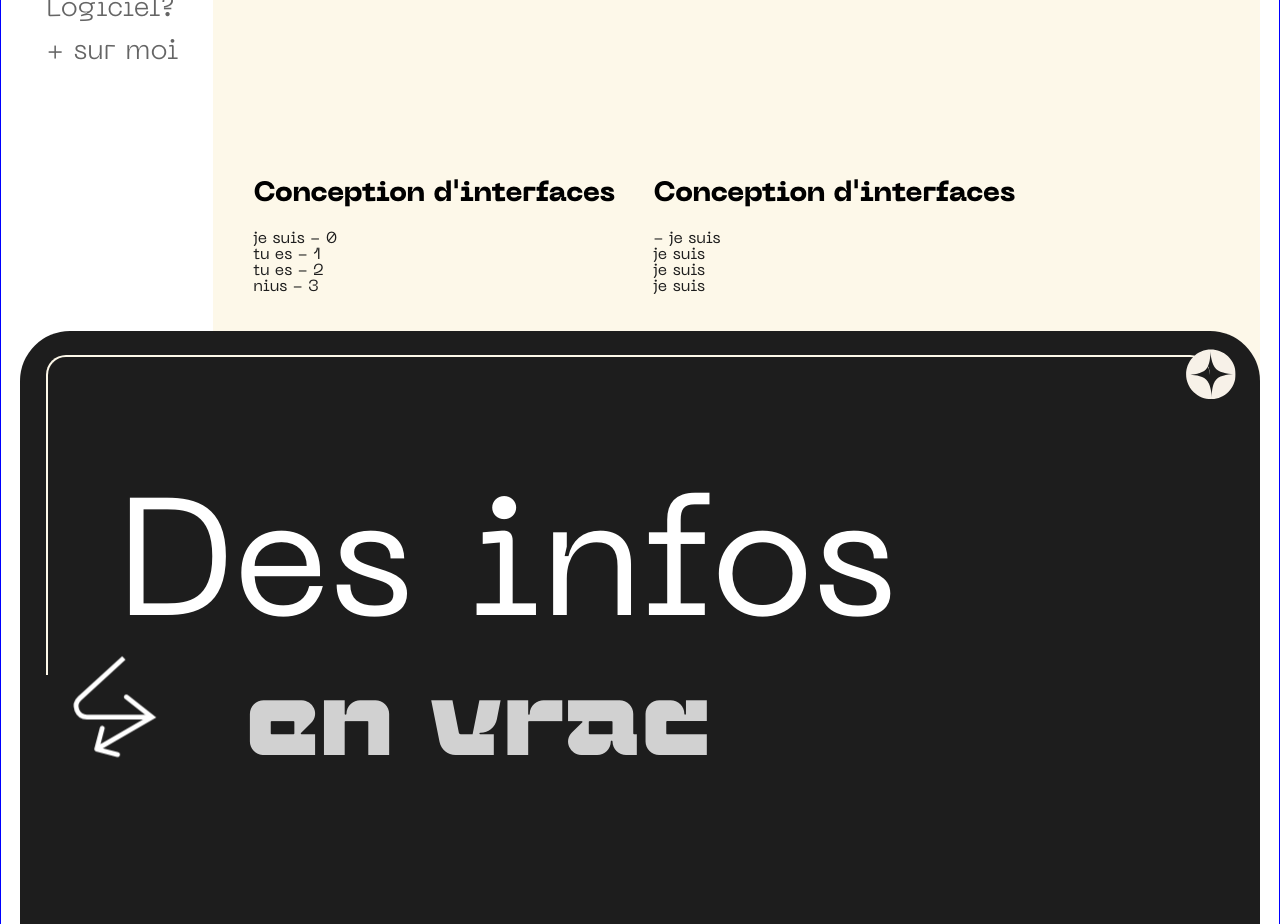
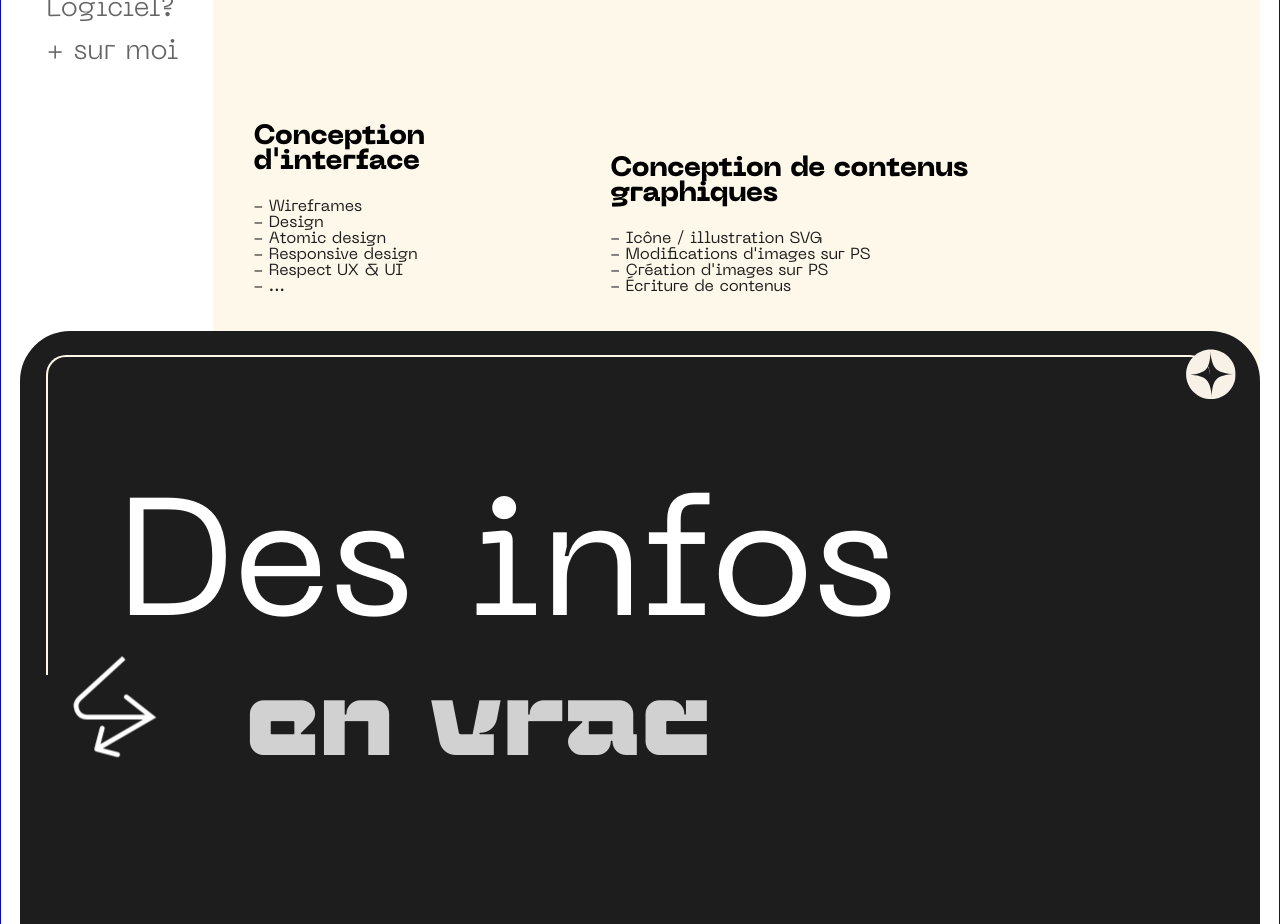
Before and after one commit to antozr/portfolio-v2, a Vue app in the folder portfolio2/: page /#/ in a window 1280 px wide. Shown: the part 2920-3844 px from the top of the page. Built offline with nearby package versions, Linux system fonts and the light colour scheme.

Commit message:
ADD data about section

```diff
--- a/portfolio2/src/components/AboutSectionVue.vue
+++ b/portfolio2/src/components/AboutSectionVue.vue
@@ -3,27 +3,87 @@ import SmallColInfoVue from "./SmallColInfo.vue";
 import BoxTitleHome from './BoxTitleHome.vue';
 import { ref } from "vue";
 
-let allLinkAbout = [{name: 'Design',actif:true}, {name: 'Frontend', actif: false}, {name:'Logiciel?', actif: false},{name:'+ sur moi', actif: false}];
-let arrayAbout = [{
-    title1 : "Conception d'interface",
-    allItem : [
-        "je suis",
-        "tu es","tu es",'nius'
+let allLinkAbout = [{ name: 'Design', actif: true }, { name: 'Frontend', actif: false }, { name: 'Logiciel?', actif: false }, { name: '+ sur moi', actif: false }];
+let arrayAbout = [
+  {
+  title1: "Conception d'interface",
+  title2: "Conception de contenus graphiques",
+  allItem1: [
+    "Wireframes",
+    "Design",
+    "Atomic design",
+    "Responsive design",
+    "Respect UX & UI",
+    "..."
+  ], allItem2: [
+  "Icône / illustration SVG",
+    "Modifications d'images sur PS",
+    "Création d'images sur PS",
+    "Écriture de contenus"
   ]
-},{
-    title1 : "Conception de contenus graphiques",
-    allItem : [
-        "nous suis",
-        "tu es","tu es",'nius'
+}, {
+  title1: "Intégration pure",
+  title2: "Web app",
+  allItem1: [
+    "Intégration page web",
+    "SEO",
+    "Utilisation CMS",
+    "Du simple au complexe",
+    "..."
+  ], allItem2: [
+    "Création d'app web",
+    "Utilisation de frameWork",
+    "Vue / React / Svelte ...",
+    "Atomic components",
+    "..."
+  ]
+}, {
+  title1: "Des logiciels comme ...",
+  title2: "Des langages",
+  allItem1: [
+    "La suite adobe",
+    "Figma",
+    "Visual Studio Code ",
+    "Android Studio",
+    "..."
+  ], allItem2: [
+    "Js vanilla",
+    "React / Next / Vue / Svelte ",
+    "Php",
+    "Python & Kotlin en débutant",
+    "..."
+  ]
+}, {
+  title1: "Mes passions",
+  title2: "Des langages",
+  allItem1: [
+    "La musique & le piano",
+    "L'art & les illustrations",
+    "Les animaux & la nature ",
+    "Les jeux vidéos",
+    "..."
+  ], allItem2: [
+    "Créatif",
+    "Passionné  ",
+    "Persévérant",
+    "Toujours prêt à apprendre",
+    "..."
   ]
 }]
 
 const itemData = ref(0)
 console.log(itemData.value);
-function updateItemList(e){
-  if(e.target.innerText === "Design"){
+function updateItemList(e) {
+  if (e.target.innerText === allLinkAbout[0].name) {
+    itemData.value = 0
+  } else if (e.target.innerText === allLinkAbout[1].name) {
     itemData.value = 1
-  }else{
+  } else if (e.target.innerText === allLinkAbout[2].name) {
+    itemData.value = 2
+  } else if (e.target.innerText === allLinkAbout[3].name) {
+    itemData.value = 3
+  }
+  else {
     itemData.value = 0
   }
 }
@@ -33,15 +93,15 @@ function updateItemList(e){
 <template>
   <div class="sect__about">
     <div class="sect__topAbout">
-<div class="sect__boxSmallLLink"  :style="{background: '#ffffff'}">
+      <div class="sect__boxSmallLLink" :style="{ background: '#ffffff' }">
         <IconLongBoxStar />
         <div class="boxSLLink__boxNav">
           <ul class="boxSLLink__list">
 
             <li class="boxSLLink__el" v-for="(item, index) in allLinkAbout" :key="index" v-on:click="updateItemList">
 
-          <p  :class="[item.actif ? ' boxSLLink__el--actif ' : '']">
-            {{ item.name}}
+              <p :class="[item.actif ? ' boxSLLink__el--actif ' : '']">
+                {{ item.name }}
               </p>
             </li>
           </ul>
@@ -60,31 +120,22 @@ function updateItemList(e){
         <ul class="topAbout__listFirst">
           <li class="topAbout__elFirst">
             <h3 class="sect__title  sect__txt--bigW">
-        Conception d'interfaces
+              {{ arrayAbout[itemData].title1 }}
             </h3>
             <ul class="topAbout__listItem">
-        <li class="topAbout__elI" v-for="(item, index) in arrayAbout[itemData].allItem" :key="index">
-            {{item}} - {{ index }}
+              <li class="topAbout__elI" v-for="(item, index) in arrayAbout[itemData].allItem1" :key="index">
+               - {{ item }}
               </li>
             </ul>
           </li>
 
           <li class="topAbout__elFirst">
             <h3 class="sect__title  sect__txt--bigW">
-        Conception d'interfaces
+              {{ arrayAbout[itemData].title2 }}
             </h3>
             <ul class="topAbout__listItem">
-        <li class="topAbout__elI">
-         -  je suis
-        </li>
-        <li class="topAbout__elI">
-          je suis
-        </li>
-        <li class="topAbout__elI">
-          je suis
-        </li>
-        <li class="topAbout__elI">
-          je suis
+              <li class="topAbout__elI" v-for="(item, index) in arrayAbout[itemData].allItem2" :key="index">
+               - {{ item }}
               </li>
             </ul>
           </li>
@@ -92,7 +143,7 @@ function updateItemList(e){
       </div>
     </div>
     <div class="sect__botAbout">
-    <BoxTitleHome :title1="'Des infos'" :title2="'en vrac'" :BigClass="'titleBBox__titleB--big'"/>
+      <BoxTitleHome :title1="'Des infos'" :title2="'en vrac'" :BigClass="'titleBBox__titleB--big'" />
     </div>
   </div>
 </template>
```
Lines whose indentation alone changed are shown as unchanged.
